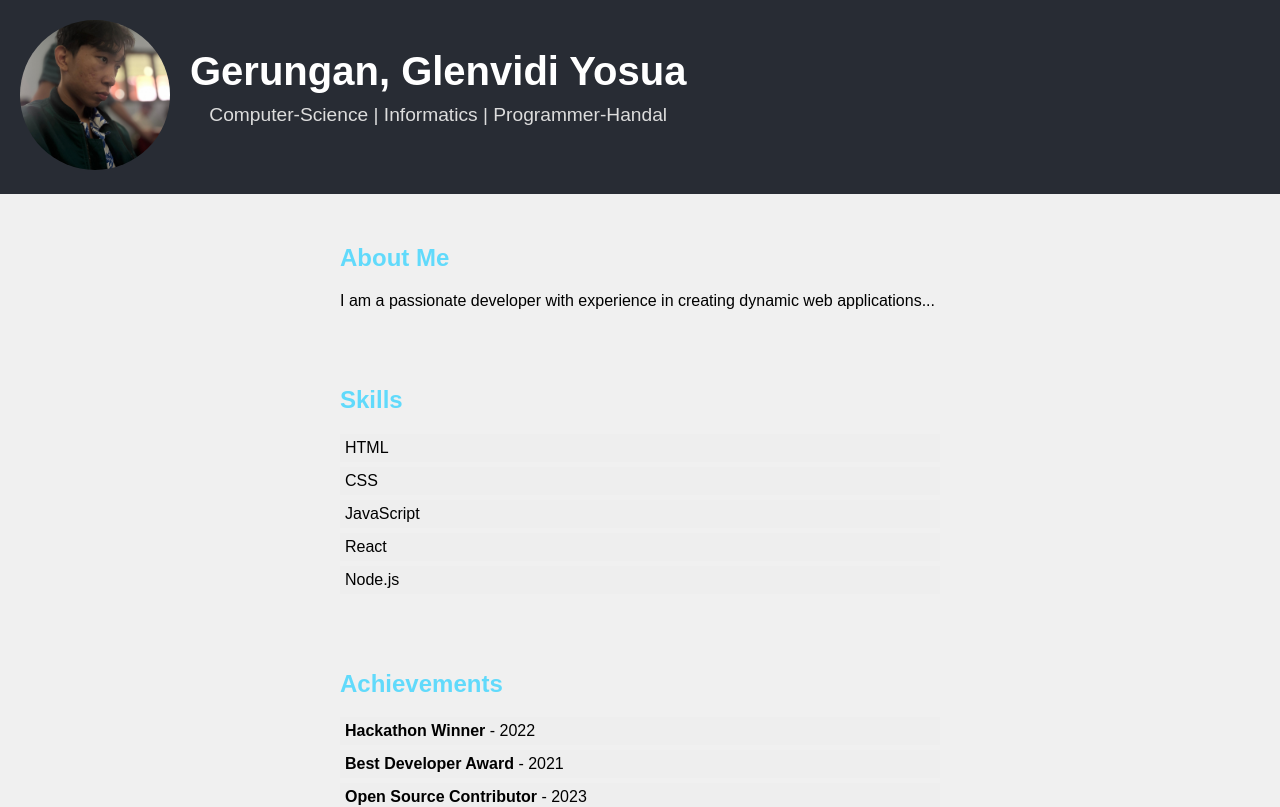
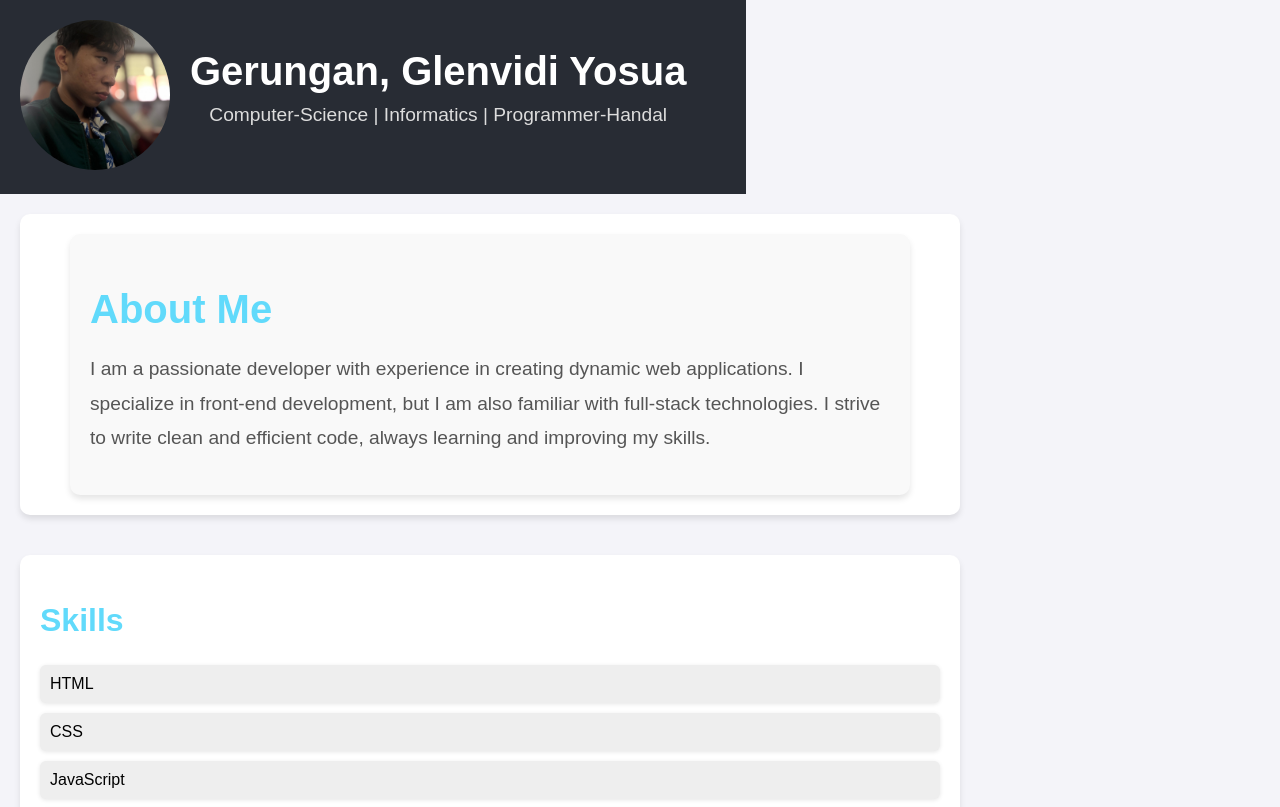
Before and after one commit to MrPapa-Ux/Front-End-Mid, a React (Create React App) app: page / in a window 1280 px wide. Shown: the top 807 px of the page. Built offline with nearby package versions, Linux system fonts and the light colour scheme.

Commit message:
im stress

```diff
--- a/src/App.css
+++ b/src/App.css
@@ -1,13 +1,19 @@
 /* src/App.css */
 .App {
-  text-align: center;
   font-family: Arial, sans-serif;
+  margin: 0;
+  padding: 0;
+  background-color: #f4f4f9; /* Background seluruh halaman */
+  display: flex;
+  flex-direction: column;
+  align-items: flex-start; /* Menjaga konten tetap rata kiri */
 }
 
 .header {
   background-color: #282c34;
   padding: 20px;
   color: white;
+  width: 100%;
 }
 
 .profile-image {
@@ -19,14 +25,19 @@
 .skills,
 .achievements,
 .footer {
-  margin: 20px auto;
-  padding: 10px;
-  max-width: 600px;
-  text-align: left;
+  margin: 20px;
+  padding: 20px;
+  width: 100%; /* Lebar penuh, konten akan mengisi layar */
+  max-width: 900px; /* Maksimal lebar 900px agar tidak terlalu lebar */
+  background-color: white;
+  box-shadow: 0 4px 6px rgba(0, 0, 0, 0.1); /* Bayangan lembut */
+  border-radius: 10px; /* Sudut melengkung */
+  text-align: left; /* Mengatur teks rata kiri */
 }
 
 h2 {
-  color: #61dafb;
+  color: #61dafb; /* Warna biru untuk heading */
+  font-size: 2rem; /* Ukuran font besar untuk heading */
 }
 
 .skills ul,
@@ -37,13 +48,33 @@ h2 {
 
 .skills li,
 .achievements li {
-  background: #eee;
-  padding: 5px;
-  margin: 5px 0;
+  background-color: #eee;
+  padding: 10px;
+  margin: 10px 0;
+  border-radius: 6px;
+  box-shadow: 0 1px 4px rgba(0, 0, 0, 0.1);
 }
 
 .footer {
   background-color: #f0f0f0;
-  padding: 10px;
+  padding: 20px;
   font-size: 14px;
+  color: #555;
+  width: 100%; /* Footer juga mengisi seluruh lebar */
 }
+
+/* Responsif untuk ukuran layar kecil */
+@media (max-width: 768px) {
+  .header {
+    padding: 15px;
+  }
+
+  .about,
+  .skills,
+  .achievements,
+  .footer {
+    margin: 10px;
+    padding: 15px;
+    width: 100%; /* Memastikan lebar penuh pada perangkat mobile */
+  }
+}
--- /dev/null
+++ b/src/components/About/index.css
@@ -0,0 +1,31 @@
+/* src/components/About/index.css */
+
+/* Styling untuk About section */
+.about {
+  width: 100%; /* Menggunakan lebar penuh */
+  padding: 40px 20px;
+  background-color: white; /* Latar belakang putih */
+  margin-top: 20px; /* Jarak dengan elemen di atas */
+}
+
+.about-text {
+  max-width: 800px; /* Membatasi lebar konten */
+  margin: 0 auto; /* Menyusun konten di tengah */
+  padding: 20px;
+  background-color: #f9f9f9; /* Memberikan latar belakang abu-abu terang */
+  border-radius: 10px; /* Sudut melengkung */
+  box-shadow: 0 4px 6px rgba(0, 0, 0, 0.1); /* Bayangan halus */
+}
+
+.about-text h2 {
+  font-size: 2.5rem; /* Ukuran font lebih besar untuk judul */
+  color: #61dafb; /* Warna biru untuk judul */
+  font-weight: bold;
+  margin-bottom: 20px;
+}
+
+.about-text p {
+  font-size: 1.2rem; /* Ukuran font untuk deskripsi */
+  color: #555; /* Warna abu-abu untuk teks */
+  line-height: 1.8; /* Jarak antar baris */
+}
--- a/src/components/About/index.js
+++ b/src/components/About/index.js
@@ -1,14 +1,19 @@
-// src/components/About.js
+// src/components/About/index.js
 import React from "react";
+import "./index.css"; // Mengimpor styling khusus untuk About
 
 function About() {
   return (
     <section className="about">
-      <h2>About Me</h2>
-      <p>
-        I am a passionate developer with experience in creating dynamic web
-        applications...
-      </p>
+      <div className="about-text">
+        <h2>About Me</h2>
+        <p>
+          I am a passionate developer with experience in creating dynamic web
+          applications. I specialize in front-end development, but I am also
+          familiar with full-stack technologies. I strive to write clean and
+          efficient code, always learning and improving my skills.
+        </p>
+      </div>
     </section>
   );
 }
```
Also changed, not shown: src/components/Achievements/index.css (added), src/components/Footer/index.css (added), src/components/Skills/index.css (added).
